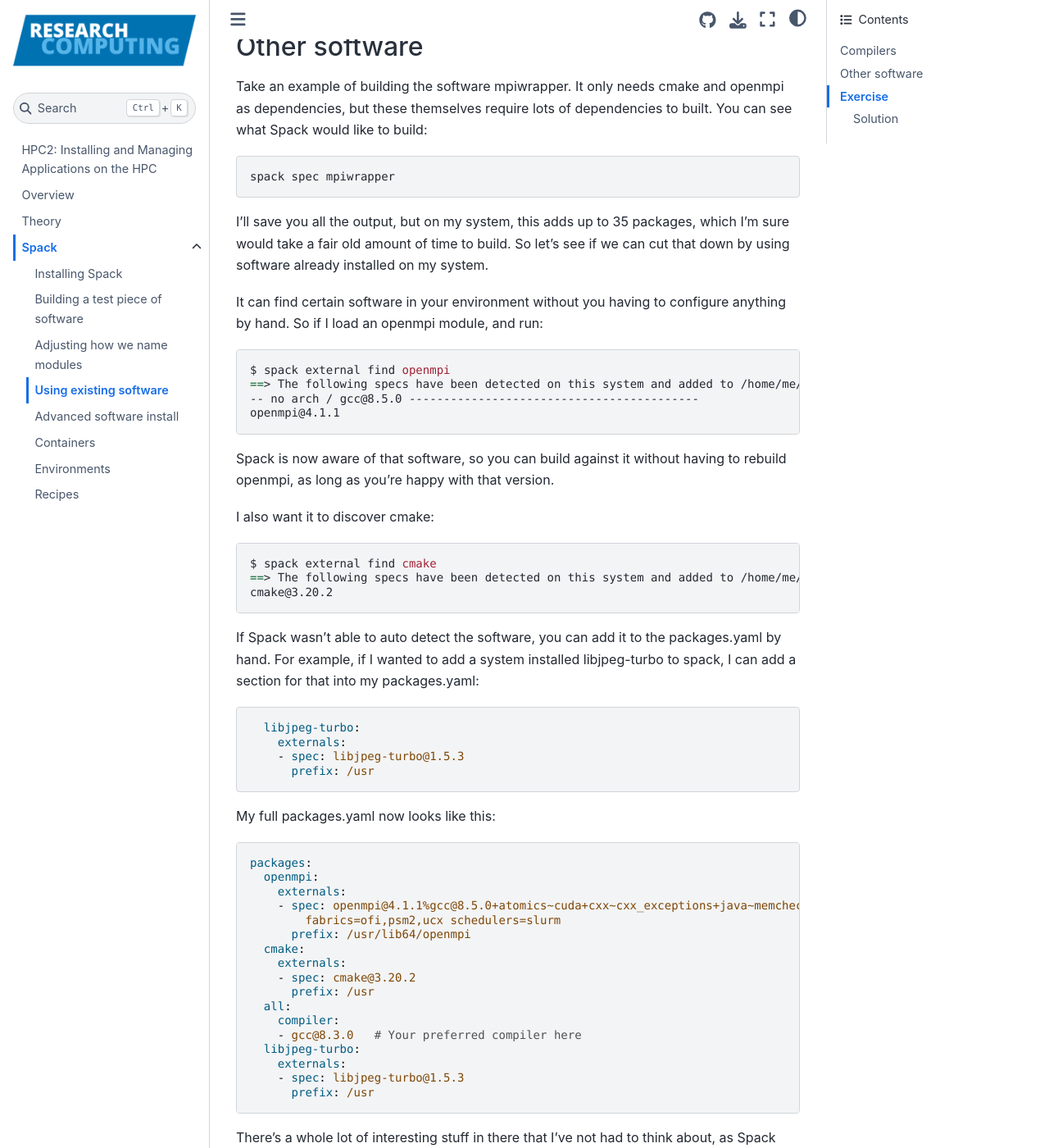
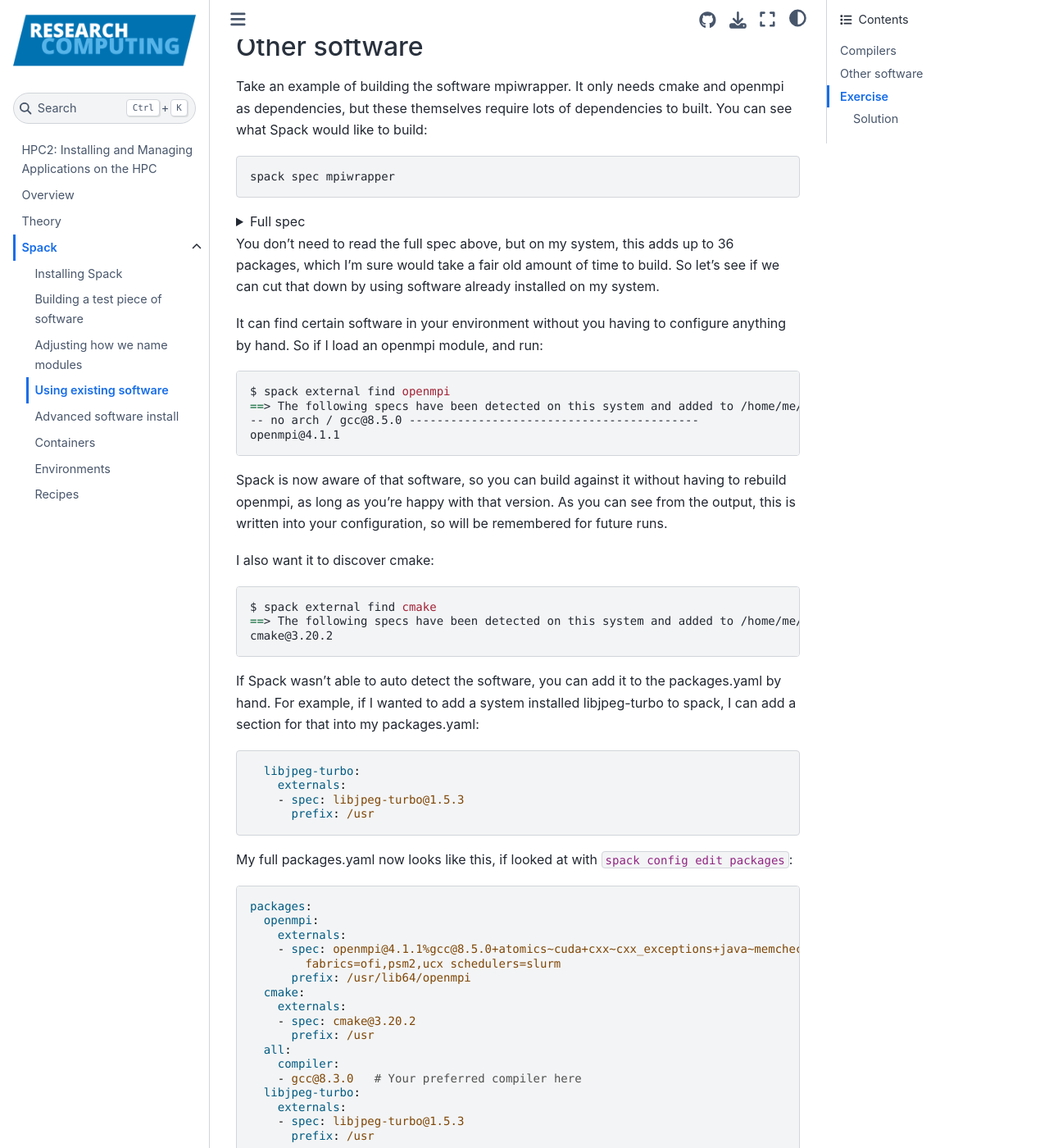
Before and after one commit to ARCTraining/hpc2-software, a Jupyter Book: the page built from book/course/spack/existing.md, in a window 1280 px wide and 1400 px high, scrolled down 1061 px. Shown: the whole window at 82% size. Built offline with Jupyter Book 1.0.4 settings and Sphinx 7.4.7 and the Sphinx Book theme 1.1.4, drawn with Linux system fonts in a browser that asks for light colours; part of the change alters nothing that is shown.

Commit message:
Add additional info on the spec
This was suggested as feedback

````diff
--- a/book/course/spack/existing.md
+++ b/book/course/spack/existing.md
@@ -58,9 +58,60 @@ built.  You can see what Spack would like to build:
 spack spec mpiwrapper
 ```
 
-I'll save you all the output, but on my system, this adds up to 35 packages,
-which I'm sure would take a fair old amount of time to build.  So let's see if
-we can cut that down by using software already installed on my system.
+<details>
+<summary>Full spec</summary>
+
+```
+Input spec
+--------------------------------
+mpiwrapper
+
+Concretized
+--------------------------------
+mpiwrapper@2.8.1%gcc@8.5.0~ipo build_type=RelWithDebInfo arch=linux-rhel8-haswell
+    ^cmake@3.23.3%gcc@8.5.0~doc+ncurses+ownlibs~qt build_type=Release arch=linux-rhel8-haswell
+        ^ncurses@6.3%gcc@8.5.0~symlinks+termlib abi=none arch=linux-rhel8-haswell
+            ^pkgconf@1.8.0%gcc@8.5.0 arch=linux-rhel8-haswell
+        ^openssl@1.1.1q%gcc@8.5.0~docs~shared certs=mozilla patches=3fdcf2d arch=linux-rhel8-haswell
+            ^ca-certificates-mozilla@2022-07-19%gcc@8.5.0 arch=linux-rhel8-haswell
+            ^perl@5.34.1%gcc@8.5.0+cpanm+shared+threads arch=linux-rhel8-haswell
+                ^berkeley-db@18.1.40%gcc@8.5.0+cxx~docs+stl patches=b231fcc arch=linux-rhel8-haswell
+                ^bzip2@1.0.8%gcc@8.5.0~debug~pic+shared arch=linux-rhel8-haswell
+                    ^diffutils@3.8%gcc@8.5.0 arch=linux-rhel8-haswell
+                        ^libiconv@1.16%gcc@8.5.0 libs=shared,static arch=linux-rhel8-haswell
+                ^gdbm@1.19%gcc@8.5.0 arch=linux-rhel8-haswell
+                    ^readline@8.1.2%gcc@8.5.0 arch=linux-rhel8-haswell
+                ^zlib@1.2.12%gcc@8.5.0+optimize+pic+shared patches=0d38234 arch=linux-rhel8-haswell
+    ^openmpi@4.1.4%gcc@8.5.0~atomics~cuda~cxx~cxx_exceptions~gpfs~internal-hwloc~java~legacylaunchers~lustre~memchecker+romio+rsh~singularity+static+vt+wrapper-rpath fabrics=none schedulers=none arch=linux-rhel8-haswell
+        ^hwloc@2.8.0%gcc@8.5.0~cairo~cuda~gl~libudev+libxml2~netloc~nvml~oneapi-level-zero~opencl+pci~rocm+shared arch=linux-rhel8-haswell
+            ^libpciaccess@0.16%gcc@8.5.0 arch=linux-rhel8-haswell
+                ^libtool@2.4.7%gcc@8.5.0 arch=linux-rhel8-haswell
+                    ^m4@1.4.19%gcc@8.5.0+sigsegv patches=9dc5fbd,bfdffa7 arch=linux-rhel8-haswell
+                        ^libsigsegv@2.13%gcc@8.5.0 arch=linux-rhel8-haswell
+                ^util-macros@1.19.3%gcc@8.5.0 arch=linux-rhel8-haswell
+            ^libxml2@2.9.13%gcc@8.5.0~python arch=linux-rhel8-haswell
+                ^xz@5.2.5%gcc@8.5.0~pic libs=shared,static arch=linux-rhel8-haswell
+        ^numactl@2.0.14%gcc@8.5.0 patches=4e1d78c,62fc8a8,ff37630 arch=linux-rhel8-haswell
+            ^autoconf@2.69%gcc@8.5.0 patches=35c4492,7793209,a49dd5b arch=linux-rhel8-haswell
+            ^automake@1.16.5%gcc@8.5.0 arch=linux-rhel8-haswell
+        ^openssh@9.0p1%gcc@8.5.0+gssapi arch=linux-rhel8-haswell
+            ^krb5@1.19.3%gcc@8.5.0+shared arch=linux-rhel8-haswell
+                ^bison@3.8.2%gcc@8.5.0 arch=linux-rhel8-haswell
+                ^gettext@0.21%gcc@8.5.0+bzip2+curses+git~libunistring+libxml2+tar+xz arch=linux-rhel8-haswell
+                    ^tar@1.34%gcc@8.5.0 zip=pigz arch=linux-rhel8-haswell
+                        ^pigz@2.7%gcc@8.5.0 arch=linux-rhel8-haswell
+                        ^zstd@1.5.2%gcc@8.5.0+programs compression=none libs=shared,static arch=linux-rhel8-haswell
+            ^libedit@3.1-20210216%gcc@8.5.0 arch=linux-rhel8-haswell
+        ^pmix@4.1.2%gcc@8.5.0~docs+pmi_backwards_compatibility~restful arch=linux-rhel8-haswell
+            ^libevent@2.1.12%gcc@8.5.0+openssl arch=linux-rhel8-haswell
+```
+
+</details>
+
+You don't need to read the full spec above, but on my system, this adds up to
+36 packages, which I'm sure would take a fair old amount of time to build.  So
+let's see if we can cut that down by using software already installed on my
+system.
 
 It can find certain software in your environment without you having to
 configure anything by hand.  So if I load an openmpi module, and run:
@@ -73,7 +124,9 @@ openmpi@4.1.1
 ```
 
 Spack is now aware of that software, so you can build against it without having
-to rebuild openmpi, as long as you're happy with that version.
+to rebuild openmpi, as long as you're happy with that version.  As you can see
+from the output, this is written into your configuration, so will be remembered
+for future runs.
 
 I also want it to discover cmake:
 
@@ -94,7 +147,7 @@ libjpeg-turbo to spack, I can add a section for that into my packages.yaml:
       prefix: /usr
 ```
 
-My full packages.yaml now looks like this:
+My full packages.yaml now looks like this, if looked at with `spack config edit packages`:
 
 ```yaml
 packages:
@@ -176,7 +229,7 @@ Add this as an externally provided piece of software to Spack.
 
 ### Solution
 
-This is actually quite straightforward, since Spack can successfully detects and add this to your `packages.yaml` file:
+This is actually quite straightforward, since Spack can successfully detect and add this to your `packages.yaml` file:
 
 ```bash
 $ spack external find openssl
````
